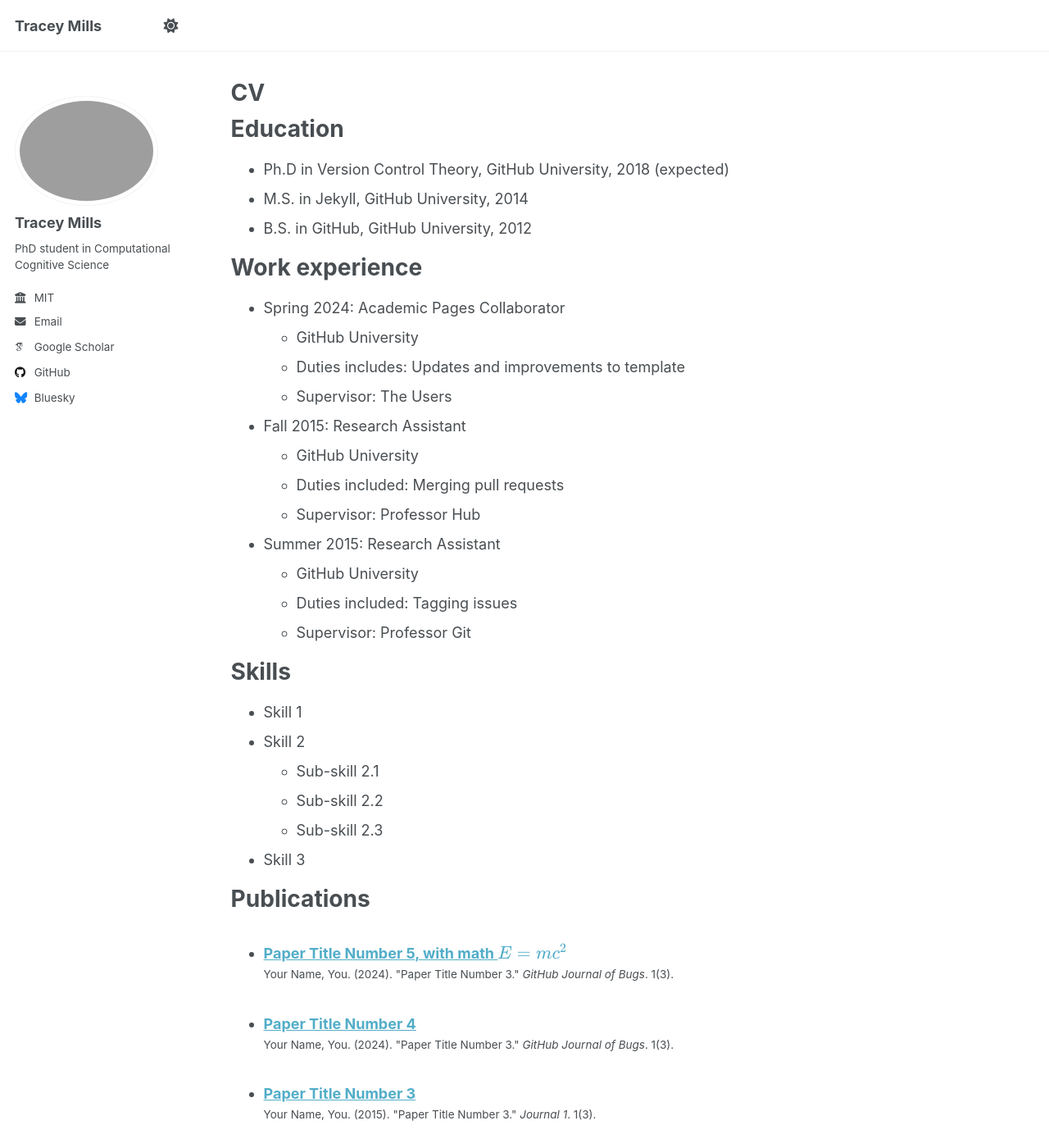
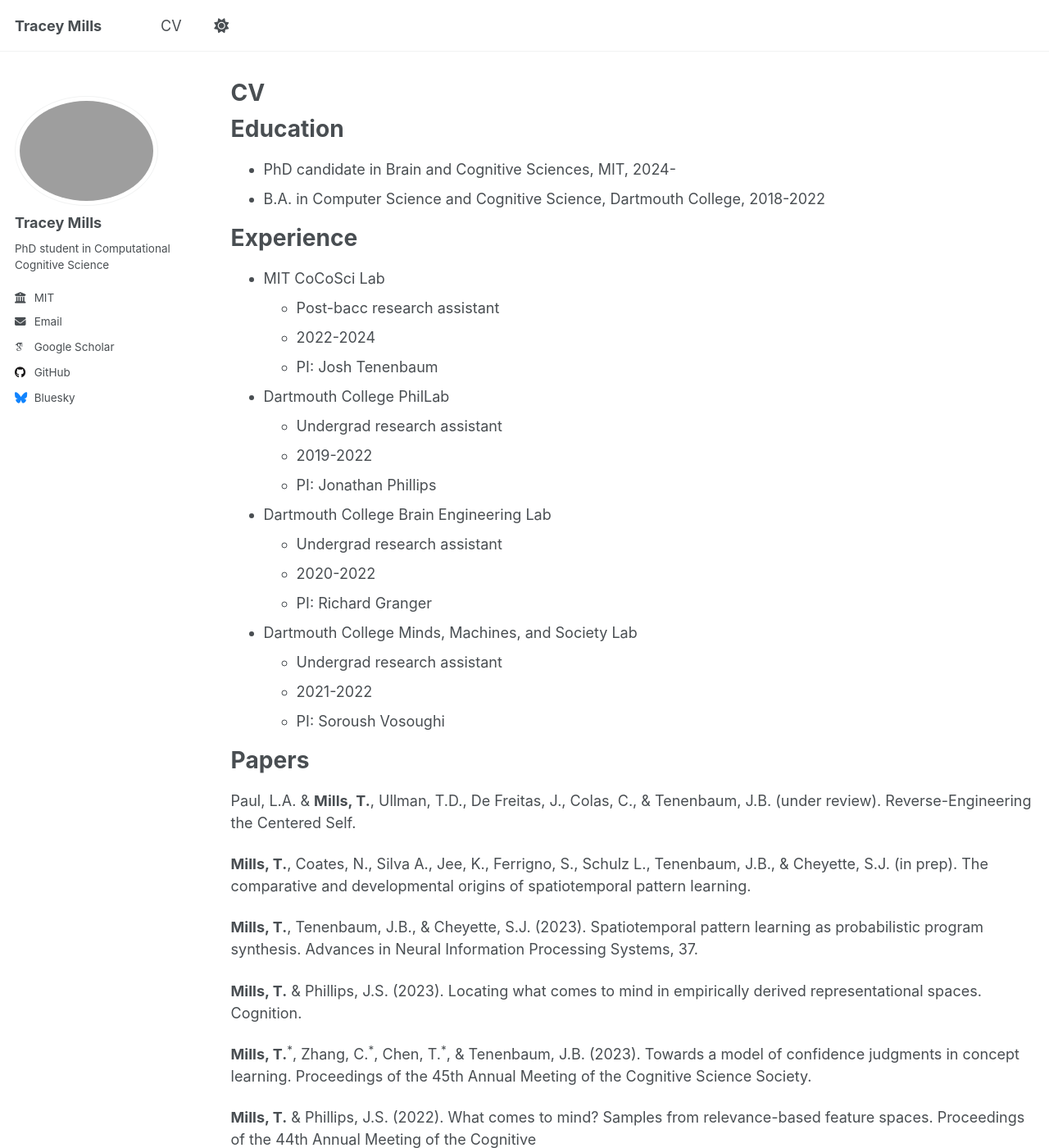
Before and after one commit to temills/temills.github.io, a Jekyll site: the page built from _pages/cv.md, in a window 1280 px wide and 1400 px high. Shown: the whole window at 82% size. Built offline with Jekyll 4.4.1, drawn with Linux system fonts in a browser that asks for light colours; some web fonts are replaced; some of the changed text lies outside the part shown.

Commit message:
added cv

```diff
--- a/_data/navigation.yml
+++ b/_data/navigation.yml
@@ -23,8 +23,8 @@ main:
   #- title: "Blog Posts"
   #  url: /year-archive/
 
-  #- title: "CV"
-  #  url: /cv/
+  - title: "CV"
+    url: /cv/
 
   # - title: "CV"
   #   url: /cv-json/
--- a/_pages/cv.md
+++ b/_pages/cv.md
@@ -11,54 +11,73 @@ redirect_from:
 
 Education
 ======
-* Ph.D in Version Control Theory, GitHub University, 2018 (expected)
-* M.S. in Jekyll, GitHub University, 2014
-* B.S. in GitHub, GitHub University, 2012
+* PhD candidate in Brain and Cognitive Sciences, MIT, 2024-
+* B.A. in Computer Science and Cognitive Science, Dartmouth College, 2018-2022
 
-Work experience
+Experience
 ======
-* Spring 2024: Academic Pages Collaborator
-  * GitHub University
-  * Duties includes: Updates and improvements to template
-  * Supervisor: The Users
+* MIT CoCoSci Lab
+  * Post-bacc research assistant
+  * 2022-2024
+  * PI: Josh Tenenbaum
 
-* Fall 2015: Research Assistant
-  * GitHub University
-  * Duties included: Merging pull requests
-  * Supervisor: Professor Hub
+* Dartmouth College PhilLab
+  * Undergrad research assistant
+  * 2019-2022
+  * PI: Jonathan Phillips
 
-* Summer 2015: Research Assistant
-  * GitHub University
-  * Duties included: Tagging issues
-  * Supervisor: Professor Git
+* Dartmouth College Brain Engineering Lab
+  * Undergrad research assistant
+  * 2020-2022
+  * PI: Richard Granger
 
-Skills
+* Dartmouth College Minds, Machines, and Society Lab
+  * Undergrad research assistant
+  * 2021-2022
+  * PI: Soroush Vosoughi
+
+
+Papers
+======
+Paul, L.A. & **Mills, T.**, Ullman, T.D., De Freitas, J., Colas, C., & Tenenbaum, J.B. (under review). Reverse-Engineering the Centered Self.
+
+**Mills, T.**, Coates, N., Silva A., Jee, K., Ferrigno, S., Schulz L., Tenenbaum, J.B., & Cheyette, S.J. (in prep). The comparative and developmental origins of spatiotemporal pattern learning.
+
+**Mills, T.**, Tenenbaum, J.B., & Cheyette, S.J. (2023). Spatiotemporal pattern learning as probabilistic program synthesis. Advances in Neural Information Processing Systems, 37.
+
+**Mills, T.** & Phillips, J.S. (2023). Locating what comes to mind in empirically derived representational spaces. Cognition.
+
+**Mills, T.**<sup>*</sup>, Zhang, C.<sup>*</sup>, Chen, T.<sup>*</sup>, & Tenenbaum, J.B. (2023). Towards a model of confidence judgments in concept learning. Proceedings of the 45th Annual Meeting of the Cognitive Science Society.
+
+**Mills, T.** & Phillips, J.S. (2022). What comes to mind? Samples from relevance-based feature spaces. Proceedings of the 44th Annual Meeting of the Cognitive
+
+<!-- Skills
 ======
 * Skill 1
 * Skill 2
   * Sub-skill 2.1
   * Sub-skill 2.2
   * Sub-skill 2.3
-* Skill 3
+* Skill 3 -->
 
-Publications
+<!-- Publications
 ======
   <ul>{% for post in site.publications reversed %}
     {% include archive-single-cv.html %}
   {% endfor %}</ul>
-
-Talks
+   -->
+<!-- Talks
 ======
   <ul>{% for post in site.talks reversed %}
     {% include archive-single-talk-cv.html  %}
   {% endfor %}</ul>
-
-Teaching
+   -->
+<!-- Teaching
 ======
   <ul>{% for post in site.teaching reversed %}
     {% include archive-single-cv.html %}
   {% endfor %}</ul>
-
-Service and leadership
+   -->
+<!-- Service and leadership
 ======
-* Currently signed in to 43 different slack teams
+* Currently signed in to 43 different slack teams -->
```
Also changed, not shown: _pages/about.md (+1 -1 lines).
